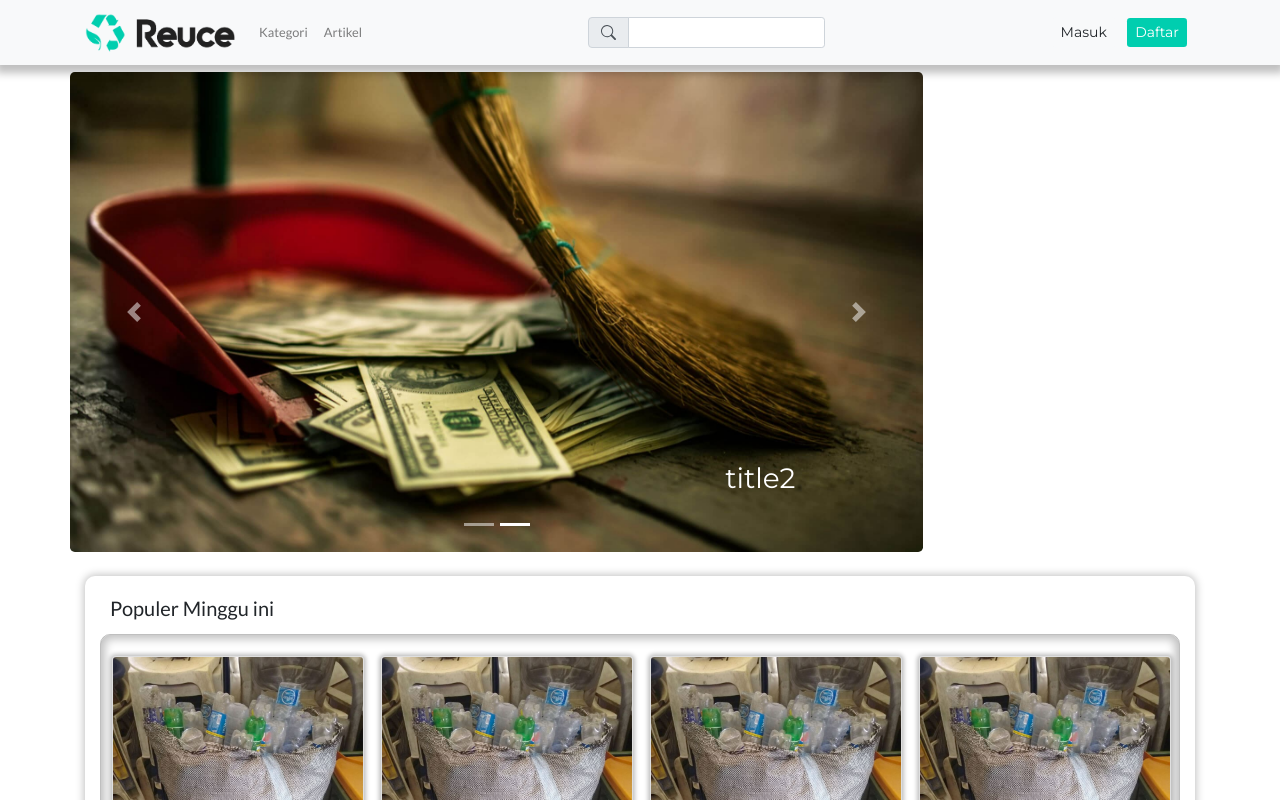
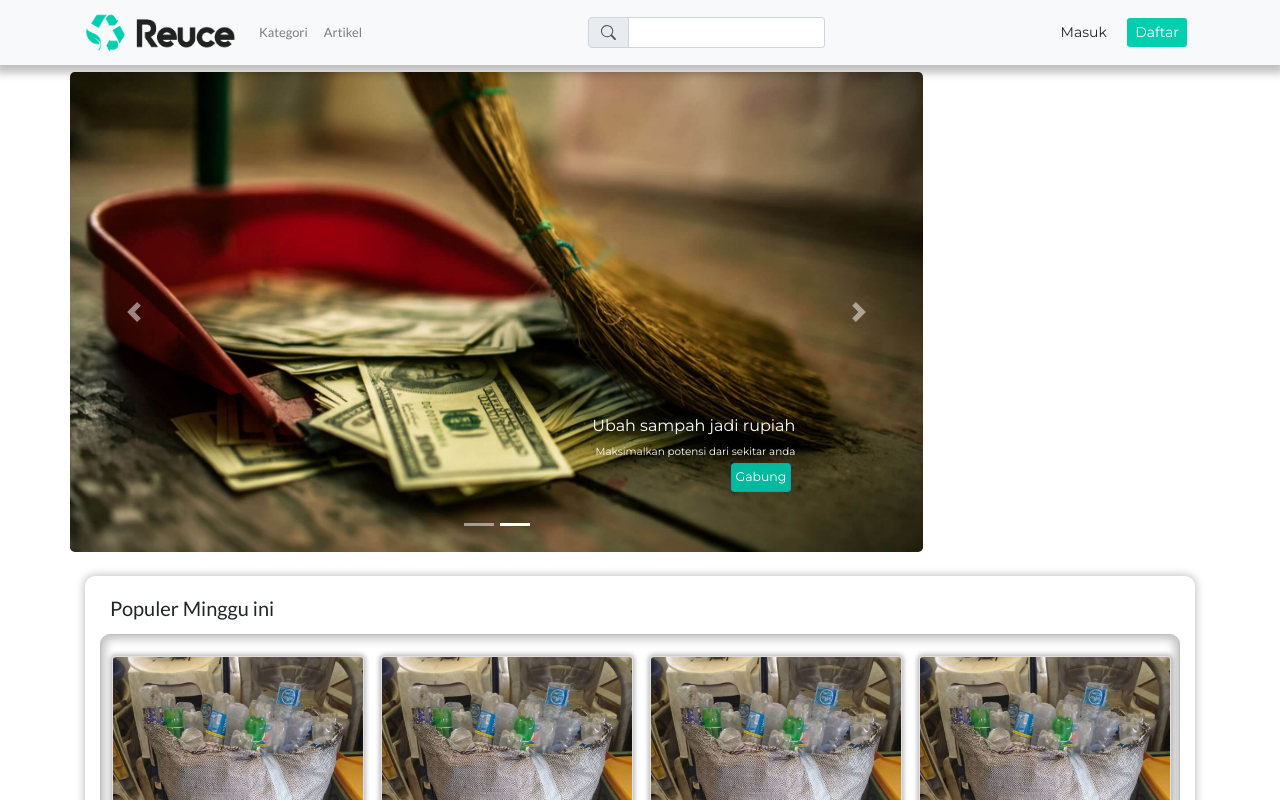
Before and after one commit to Supreme-Spyro/Reuce-Front, a React (Create React App) app: page / in a window 1280 px wide. Shown: the top 800 px of the page. Built offline with nearby package versions, Linux system fonts and the light colour scheme.

Commit message:
add carousel tile and function

```diff
--- a/src/components/web-elements/Home/CarouselHome.js
+++ b/src/components/web-elements/Home/CarouselHome.js
@@ -1,25 +1,35 @@
 import React from "react";
+import { useHistory } from "react-router-dom";
 
-
-import '../../../styles/Home.scss'
+import "../../../styles/Home.scss";
 import { Container, Row, Col, Carousel, Button } from "react-bootstrap";
 
 import plasticSun from "../../../assets/plastic-seasun.jpg";
 import moneySweep from "../../../assets/money-sweep.jpg";
 
 export default function CarouselHome() {
+  const history = useHistory();
+
+  const userToken = localStorage.getItem("token");
+
   const carouselItems = [
     {
       img: plasticSun,
-      title: `title1`,
-      caption: ``,
-      onClick: `{()=>{}}`,
+      title: `Ini bukanlah fenomena alam`,
+      caption: `Waktunya kita mengambil tindakan`,
+      buttonText: `Pelajari`,
+      onClick: () => {
+        history.push(`/articles`);
+      },
     },
     {
       img: moneySweep,
-      title: `title2`,
-      caption: ``,
-      onClick: `{()=>{}}`,
+      title: `Ubah sampah jadi rupiah`,
+      caption: `Maksimalkan potensi dari sekitar anda`,
+      buttonText: `Gabung`,
+      onClick: () => {
+        userToken ? history.push(`/category`) : history.push(`/register`);
+      },
     },
     // {
     //   img: plasticSun,
@@ -34,10 +44,27 @@ export default function CarouselHome() {
     <Carousel className="">
       {carouselItems.map((item, index) => (
         <Carousel.Item className="" key={index}>
-          <img className="d-block w-100 rounded-lg" style={{height:"60vh"}} src={item.img} alt="First slide" />
-          <Carousel.Caption>
-            <h3 className="text-right montserrat">{item.title}</h3>
-            <p>{item.caption}</p>
+          <img
+            className="d-block w-100 rounded-lg"
+            style={{ height: "60vh" }}
+            src={item.img}
+            alt="First slide"
+          />
+          <div className="carousel-overlay"></div>
+          <Carousel.Caption className="text-right">
+            <h3 className="carouselTitle montserrat">{item.title}</h3>
+            <p className="carouselText montserrat">
+              {item.caption}
+              <br />
+              <Button
+                size="sm"
+                className="buttonCarousel m-1 p-1"
+                variant="info"
+                onClick={item.onClick}
+              >
+                {item.buttonText}
+              </Button>
+            </p>
           </Carousel.Caption>
         </Carousel.Item>
       ))}
--- a/src/styles/Home.scss
+++ b/src/styles/Home.scss
@@ -11,6 +11,42 @@
 }
 
 // class
+.carousel-overlay {
+  background-color: rgba(0, 0, 0, 0.6);
+  opacity: 0;
+  position: absolute;
+  top: 0;
+  left: 0;
+  bottom: 0;
+  right: 0;
+  height: 100%;
+  width: 100%;
+  -webkit-transition: 0.4s;
+  transition: 0.4s;
+}
+
+.carousel:hover .carousel-overlay {
+  opacity: 1;
+}
+
+.carouselTitle {
+  font-size: 1em;
+  font-weight: 400;
+}
+.carouselText {
+  font-size: 0.65em;
+  font-weight: 200;
+}
+
+.buttonCarousel {
+  font-size: 1.2em;
+  background-color: #00b99e;
+}
+
+.buttonCarousel:hover {
+  background-color: #007a68;
+}
+
 .popularSection {
   padding: 20px 30px;
   border-radius: 10px;
@@ -47,7 +83,7 @@
 }
 
 .horizontalMenu::-webkit-scrollbar-thumb {
-  background-color: #00CEAF;
+  background-color: #00ceaf;
   border-radius: 20px;
   // width: 20px;
   // height: 30px;
```
